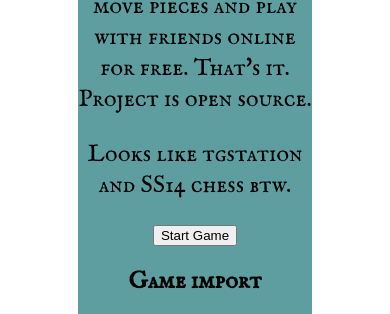
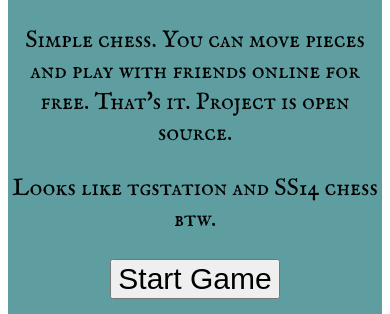
Before and after one commit to komunre/JessChess, a website: page views/index.html in a window 390 px wide. Shown: the part 131-445 px from the top of the page. Drawn offline with Linux system fonts and the light colour scheme; files that its build step writes are made by us from their sources; files whose address does not match are found by name.

Commit message:
Phones better support!

```diff
--- a/public/style.css
+++ b/public/style.css
@@ -58,7 +58,29 @@
     background-color: cadetblue;
     bottom: 5px;
     top: 5px;
+    word-wrap: break-word;
 }
+
+@media (max-width: 940px) {
+    #gameBody {
+        height:fit-content;
+        bottom: auto;
+        top:auto;
+        right: auto;
+        left: auto;
+        position: relative;
+        font-size: 30px;
+    }
+
+    #start {
+        font-size: 30px;
+    }
+
+    #save {
+        font-size: 30px;
+    }
+}
+
 
 @font-face {
     font-family: Fell;
--- a/views/index.html
+++ b/views/index.html
@@ -2,6 +2,7 @@
 <html>
     <head>
         <meta name="yandex-verification" content="8cca710c3532a8a8" />
+        <meta name="viewport" content="width=device-width, initial-scale=1">
         <title>JessChess</title>
         <link rel="stylesheet" href="style.css">
         <script src="main.js"></script>
@@ -11,7 +12,7 @@
             <h1>JessChess</h1>
             <p>Simple chess. You can move pieces and play with friends online for free. That's it. Project is open source.</p>
             <p>Looks like tgstation and SS14 chess btw.</p>
-            <button class="centered" onclick="startGame()">Start Game</button>
+            <button id="start" class="centered" onclick="startGame()">Start Game</button>
             <br/>
             <h2>Game import</h2>
             <form method="post" action="/import" enctype="multipart/form-data">
```
Also changed, not shown: views/game.html (+2 -1 lines).
